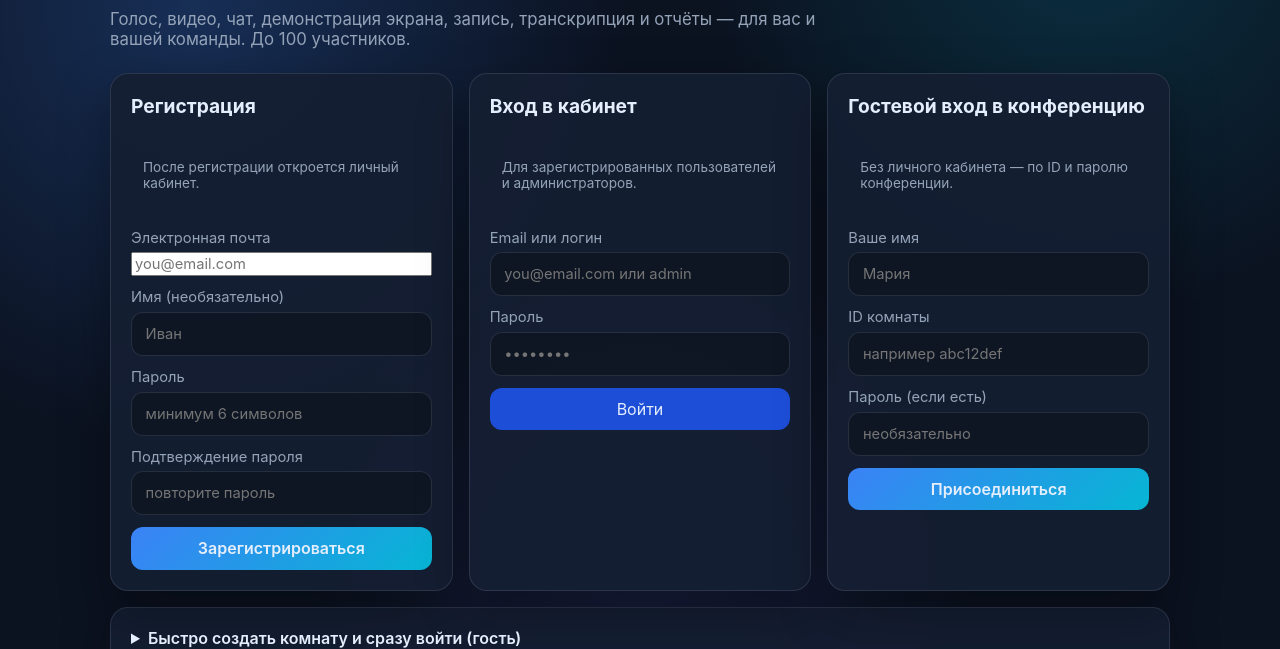
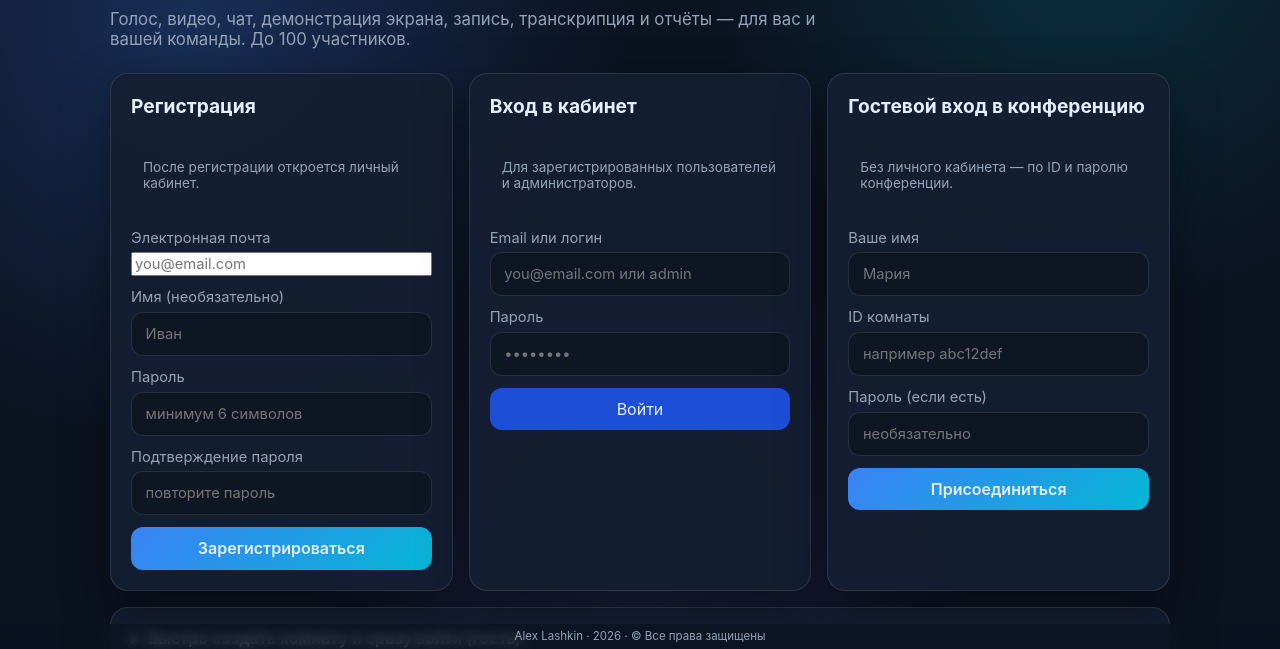
Before and after one commit to lashkinalex2025-cmd/VideoCall, a website: page public/index.html in a window 1280 px wide. Shown: the part 151-800 px from the top of the page. Drawn offline with nearby package versions, Linux system fonts and the light colour scheme; no server answers.

Commit message:
Add developer footer: Alex Lashkin 2026

```diff
--- a/public/css/styles.css
+++ b/public/css/styles.css
@@ -43,6 +43,25 @@ button { cursor: pointer; }
 }
 .view { display: none; }
 .view.active { display: flex; flex-direction: column; }
+
+.app-footer {
+  position: fixed;
+  left: 0;
+  right: 0;
+  bottom: 0;
+  z-index: 30;
+  text-align: center;
+  font-size: 0.72rem;
+  color: var(--muted);
+  padding: 0.35rem 0.75rem calc(0.35rem + env(safe-area-inset-bottom));
+  background: rgba(11, 18, 32, 0.72);
+  backdrop-filter: blur(6px);
+  pointer-events: none;
+}
+#room.view.active ~ .app-footer {
+  bottom: 78px;
+  background: rgba(11, 18, 32, 0.55);
+}
 
 /* Кабинеты должны прокручиваться — иначе блок пользователей не видно */
 #adminCabinet.view.active,
--- a/public/index.html
+++ b/public/index.html
@@ -424,6 +424,8 @@
         <button id="hangupBtn" class="ctrl danger" type="button" title="Выйти"><span>📞</span><small>Выйти</small></button>
       </footer>
     </section>
+
+    <footer class="app-footer">Alex Lashkin · 2026 · © Все права защищены</footer>
   </div>
 
   <script>
--- a/public/sw.js
+++ b/public/sw.js
@@ -1,4 +1,4 @@
-const CACHE = 'videocall-v6';
+const CACHE = 'videocall-v7';
 const ASSETS = [
   '/',
   '/index.html',
```
